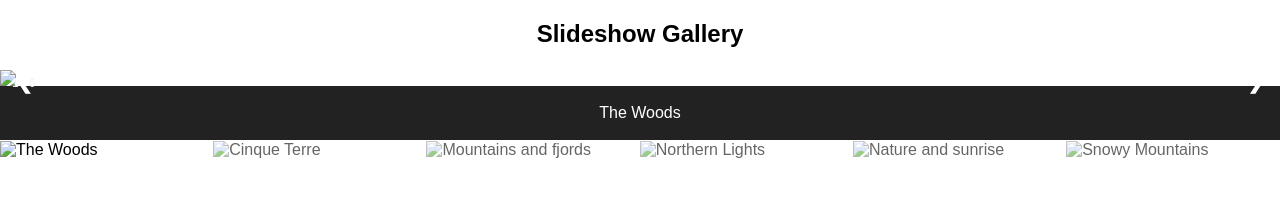
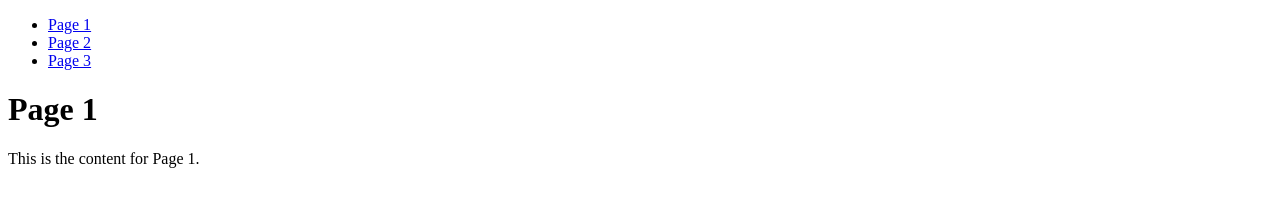
Before and after one commit to LavanyaJayachand/Toursim, a plain HTML site: page sample.html in a window 1280 px wide. Drawn offline with Linux system fonts and the light colour scheme.

Commit message:
created new file

```diff
--- a/sample.html
+++ b/sample.html
@@ -1,202 +1,56 @@
 <!DOCTYPE html>
-<html>
-<meta name="viewport" content="width=device-width, initial-scale=1">
+<html lang="en">
+<head>
+    <meta charset="UTF-8">
+    <meta name="viewport" content="width=device-width, initial-scale=1.0">
+    <title>Multi-Page in Single HTML</title>
     <style>
-  body {
-    font-family: Arial;
-    margin: 0;
-  }
-
-  * {
-    box-sizing: border-box;
-  }
-
-  img {
-    vertical-align: middle;
-  }
-
-  /* Position the image container (needed to position the left and right arrows) */
-  .container {
-    position: relative;
-  }
-
-  /* Hide the images by default */
-  .mySlides {
+        .page {
             display: none;
         }
-
-  /* Add a pointer when hovering over the thumbnail images */
-  .cursor {
-    cursor: pointer;
-  }
-
-  /* Next & previous buttons */
-  .prev,
-  .next {
-    cursor: pointer;
-    position: absolute;
-    top: 40%;
-    width: auto;
-    padding: 16px;
-    margin-top: -50px;
-    color: white;
-    font-weight: bold;
-    font-size: 20px;
-    border-radius: 0 3px 3px 0;
-    user-select: none;
-    -webkit-user-select: none;
-  }
-
-  /* Position the "next button" to the right */
-  .next {
-    right: 0;
-    border-radius: 3px 0 0 3px;
-  }
-
-  /* On hover, add a black background color with a little bit see-through */
-  .prev:hover,
-  .next:hover {
-    background-color: rgba(0, 0, 0, 0.8);
-  }
-
-  /* Number text (1/3 etc) */
-  .numbertext {
-    color: #f2f2f2;
-    font-size: 12px;
-    padding: 8px 12px;
-    position: absolute;
-    top: 0;
-  }
-
-  /* Container for image text */
-  .caption-container {
-    text-align: center;
-    background-color: #222;
-    padding: 2px 16px;
-    color: white;
-  }
-
-  .row:after {
-    content: "";
-    display: table;
-    clear: both;
-  }
-
-  /* Six columns side by side */
-  .column {
-    float: left;
-    width: 16.66%;
-  }
-
-  /* Add a transparency effect for thumnbail images */
-  .demo {
-    opacity: 0.6;
-  }
-
-  .active,
-  .demo:hover {
-    opacity: 1;
+        .page.active {
+            display: block;
         }
     </style>
+</head>
+<body>
+    <!-- Navigation -->
+    <nav>
+        <ul>
+            <li><a href="#page1" onclick="showPage(1)">Page 1</a></li>
+            <li><a href="#page2" onclick="showPage(2)">Page 2</a></li>
+            <li><a href="#page3" onclick="showPage(3)">Page 3</a></li>
+        </ul>
+    </nav>
 
-<body>
-
-  <h2 style="text-align:center">Slideshow Gallery</h2>
-
-  <div class="container">
-    <div class="mySlides">
-      <div class="numbertext">1 / 6</div>
-      <img src="img_woods_wide.jpg" style="width:100%">
+    <!-- Page 1 Content -->
+    <div id="page1" class="page active">
+        <h1>Page 1</h1>
+        <p>This is the content for Page 1.</p>
     </div>
 
-    <div class="mySlides">
-      <div class="numbertext">2 / 6</div>
-      <img src="img_5terre_wide.jpg" style="width:100%">
+    <!-- Page 2 Content -->
+    <div id="page2" class="page">
+        <h1>Page 2</h1>
+        <p>This is the content for Page 2.</p>
     </div>
 
-    <div class="mySlides">
-      <div class="numbertext">3 / 6</div>
-      <img src="img_mountains_wide.jpg" style="width:100%">
-    </div>
-
-    <div class="mySlides">
-      <div class="numbertext">4 / 6</div>
-      <img src="img_lights_wide.jpg" style="width:100%">
-    </div>
-
-    <div class="mySlides">
-      <div class="numbertext">5 / 6</div>
-      <img src="img_nature_wide.jpg" style="width:100%">
-    </div>
-
-    <div class="mySlides">
-      <div class="numbertext">6 / 6</div>
-      <img src="img_snow_wide.jpg" style="width:100%">
-    </div>
-
-    <a class="prev" onclick="plusSlides(-1)">❮</a>
-    <a class="next" onclick="plusSlides(1)">❯</a>
-
-    <div class="caption-container">
-      <p id="caption"></p>
-    </div>
-
-    <div class="row">
-      <div class="column">
-        <img class="demo cursor" src="img_woods.jpg" style="width:100%" onclick="currentSlide(1)" alt="The Woods">
-      </div>
-      <div class="column">
-        <img class="demo cursor" src="img_5terre.jpg" style="width:100%" onclick="currentSlide(2)" alt="Cinque Terre">
-      </div>
-      <div class="column">
-        <img class="demo cursor" src="img_mountains.jpg" style="width:100%" onclick="currentSlide(3)"
-          alt="Mountains and fjords">
-      </div>
-      <div class="column">
-        <img class="demo cursor" src="img_lights.jpg" style="width:100%" onclick="currentSlide(4)"
-          alt="Northern Lights">
-      </div>
-      <div class="column">
-        <img class="demo cursor" src="img_nature.jpg" style="width:100%" onclick="currentSlide(5)"
-          alt="Nature and sunrise">
-      </div>
-      <div class="column">
-        <img class="demo cursor" src="img_snow.jpg" style="width:100%" onclick="currentSlide(6)" alt="Snowy Mountains">
-      </div>
-    </div>
+    <!-- Page 3 Content -->
+    <div id="page3" class="page">
+        <h1>Page 3</h1>
+        <p>This is the content for Page 3.</p>
     </div>
 
     <script>
-    let slideIndex = 1;
-    showSlides(slideIndex);
+        function showPage(pageNumber) {
+            // Hide all pages
+            const pages = document.querySelectorAll('.page');
+            pages.forEach(page => page.classList.remove('active'));
 
-    function plusSlides(n) {
-      showSlides(slideIndex += n);
-    }
-
-    function currentSlide(n) {
-      showSlides(slideIndex = n);
-    }
-
-    function showSlides(n) {
-      let i;
-      let slides = document.getElementsByClassName("mySlides");
-      let dots = document.getElementsByClassName("demo");
-      let captionText = document.getElementById("caption");
-      if (n > slides.length) { slideIndex = 1 }
-      if (n < 1) { slideIndex = slides.length }
-      for (i = 0; i < slides.length; i++) {
-        slides[i].style.display = "none";
-      }
-      for (i = 0; i < dots.length; i++) {
-        dots[i].className = dots[i].className.replace(" active", "");
-      }
-      slides[slideIndex - 1].style.display = "block";
-      dots[slideIndex - 1].className += " active";
-      captionText.innerHTML = dots[slideIndex - 1].alt;
+            // Show the selected page
+            const selectedPage = document.getElementById('page' + pageNumber);
+            selectedPage.classList.add('active');
         }
     </script>
-
 </body>
-
 </html>
```
Also changed, not shown: ThemeExtension.html (+8 -8 lines), sojourn.css (+14 -0 lines), sojourn.html (+11 -10 lines), sojourn2.html (added, +29 -0 lines). Lines whose indentation alone changed are shown as unchanged.
